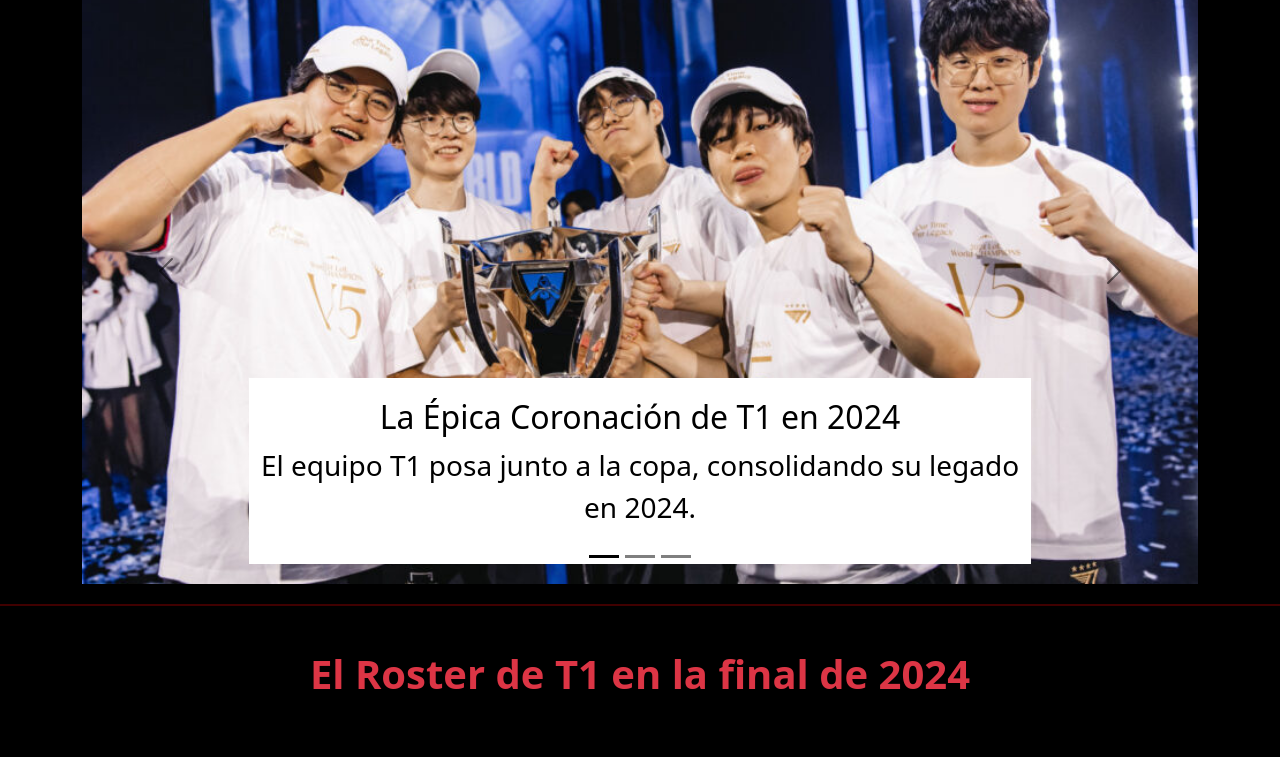
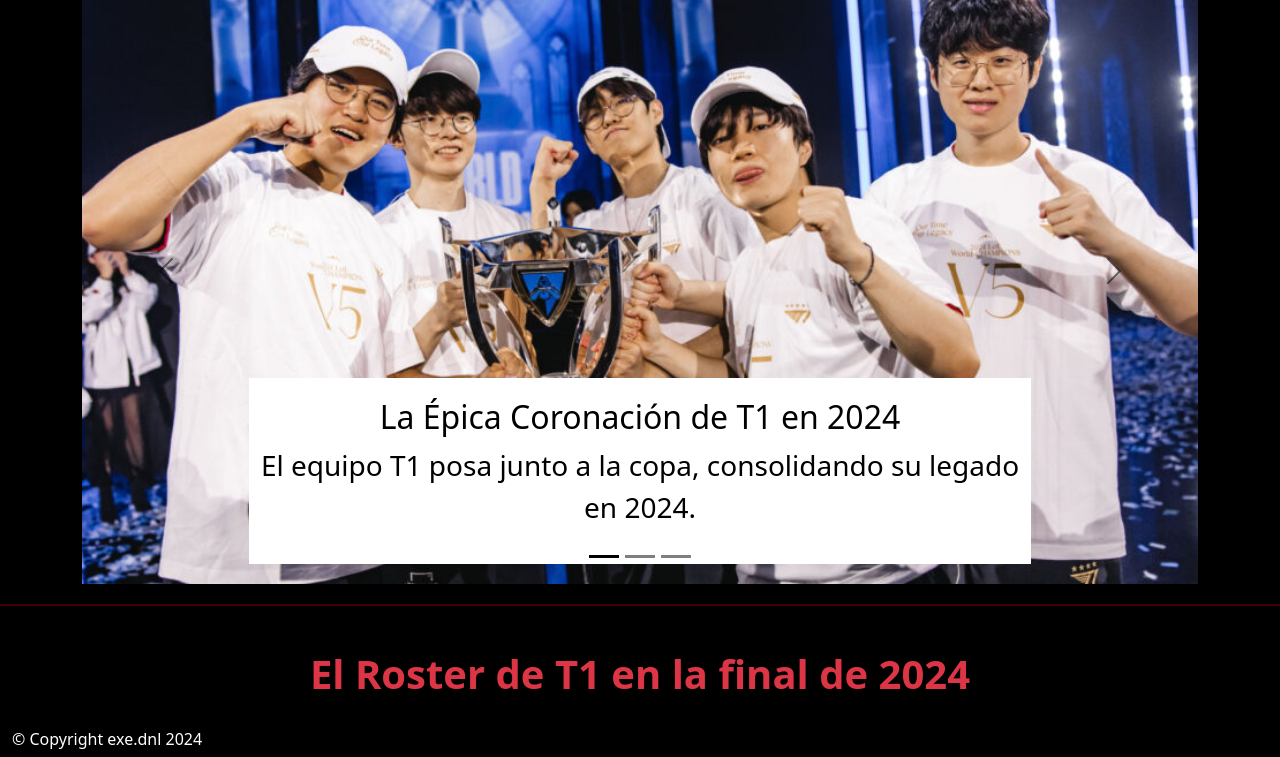
Before and after one commit to dienunezl/t1proyecto, a plain HTML site: page index.html in a window 1280 px wide. Shown: the part 43-800 px from the top of the page. Drawn offline with nearby package versions, Linux system fonts and the light colour scheme.

Commit message:
Limpieza de codigo y add footer

```diff
--- a/index.html
+++ b/index.html
@@ -12,6 +12,8 @@
 
 
 <body class="bg-black " data-bs-spy="scroll" data-bs-target=".navbar" tabindex="0">
+
+  <!--Navbar-->
   <nav class="navbar navbar-expand-lg fixed-top navbar-dark bg-black m-0 py-0  " >
     <a class="navbar-brand" href="#">
         <img src="img/t1logo.png" alt="Logo" width="30" height="24" class="d-inline-block align-text-top">
@@ -25,7 +27,8 @@
             <a class="nav-item nav-link active p-2" href="#equipo">El Roster</a>
         </div>
     </div>
-</nav>
+  </nav>
+<!--Fin Navbar-->
 
 
     <!--Carrusel-->
@@ -71,9 +74,10 @@
       </article>
 
 
-
+    <!--Linea-->
     <hr class="linea">
 
+    <!--Equipo-->
     <div class="container text-center text-danger p-4">
         <h1 class="fw-bold">El Roster de T1 en la final de 2024</h1>
     </div>
@@ -119,7 +123,7 @@
               Más Información
             </button>
 
-            <!-- Modal Oner -->
+            <!-- modal Oner -->
             <div class="modal fade" id="infoModalOner" tabindex="-1" aria-labelledby="infoModalLabel" aria-hidden="true">
               <div class="modal-dialog modal-sm">
                 <div class="modal-content">
@@ -175,7 +179,7 @@
               Más Información
             </button>
 
-            <!-- Modal Gumayusi -->
+            <!-- modal Gumayusi -->
             <div class="modal fade" id="infoModalGumayusi" tabindex="-1" aria-labelledby="infoModalLabel" aria-hidden="true">
               <div class="modal-dialog modal-sm">
                 <div class="modal-content">
@@ -203,7 +207,7 @@
               Más Información
             </button>
 
-            <!-- Modal Keria -->
+            <!-- modal Keria -->
             <div class="modal fade" id="infoModalKeria" tabindex="-1" aria-labelledby="infoModalLabel" aria-hidden="true">d
               <div class="modal-dialog modal-sm">
                 <div class="modal-content">
@@ -238,7 +242,7 @@
               Más Información
             </button>
 
-            <!-- Modal Keria -->
+            <!-- modal rekkles -->
             <div class="modal fade" id="infoModalRekles" tabindex="-1" aria-labelledby="infoModalLabel" aria-hidden="true">d
               <div class="modal-dialog modal-sm">
                 <div class="modal-content">
@@ -258,7 +262,18 @@
           </div>
 
         </div>
-      </main>
+    </main>
+
+    <!--Footer-->
+      <footer class="navbar fixed-bottom bg-black text-center py-0" data-bs-theme="dark">
+        <div class="container-fluid">
+            <h1 class="fs-6 fw-light text-white">
+                © Copyright exe.dnl 2024
+            </h1>
+        </div>
+      </footer>
+    <!--Fin Footer-->
+
 
 
 
```
